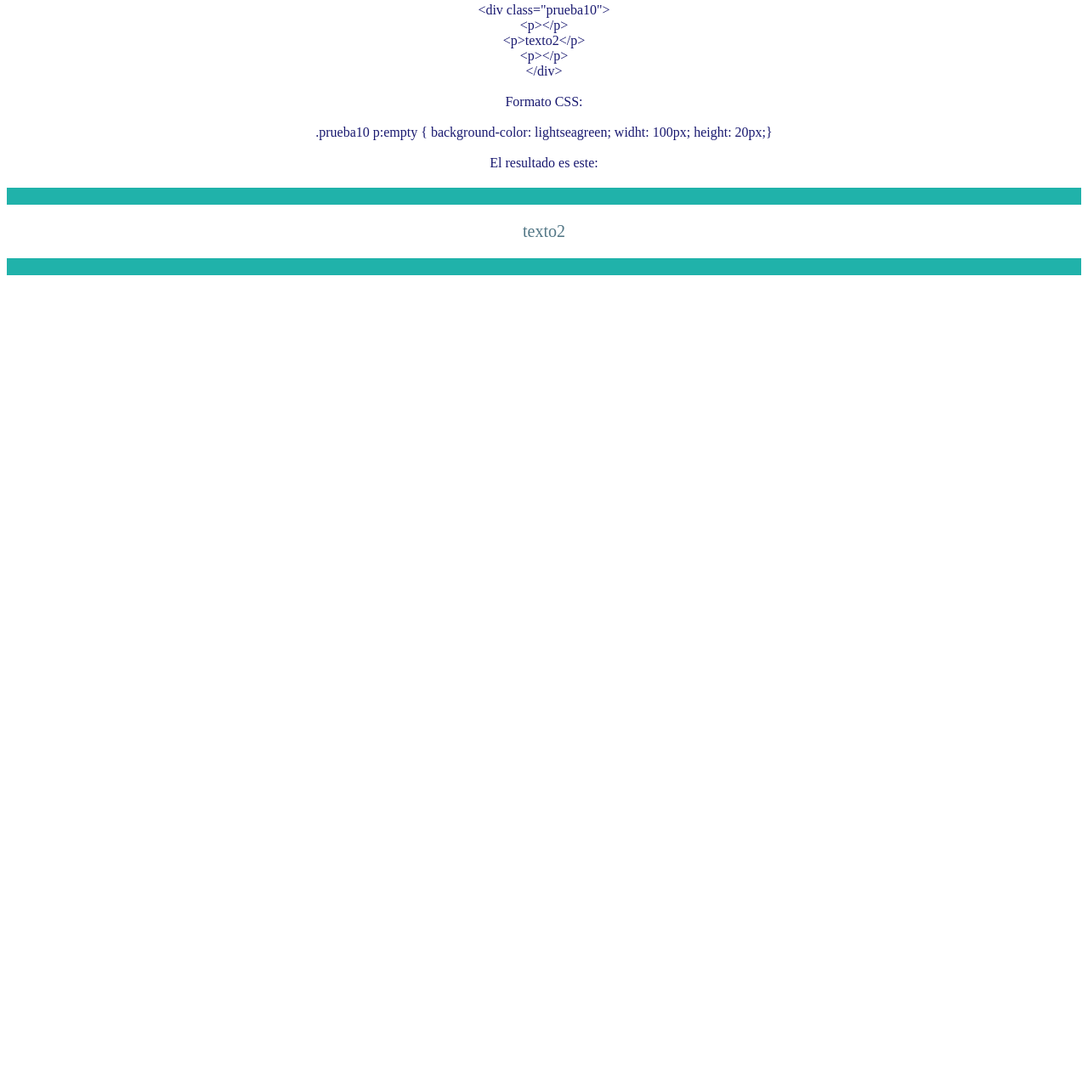
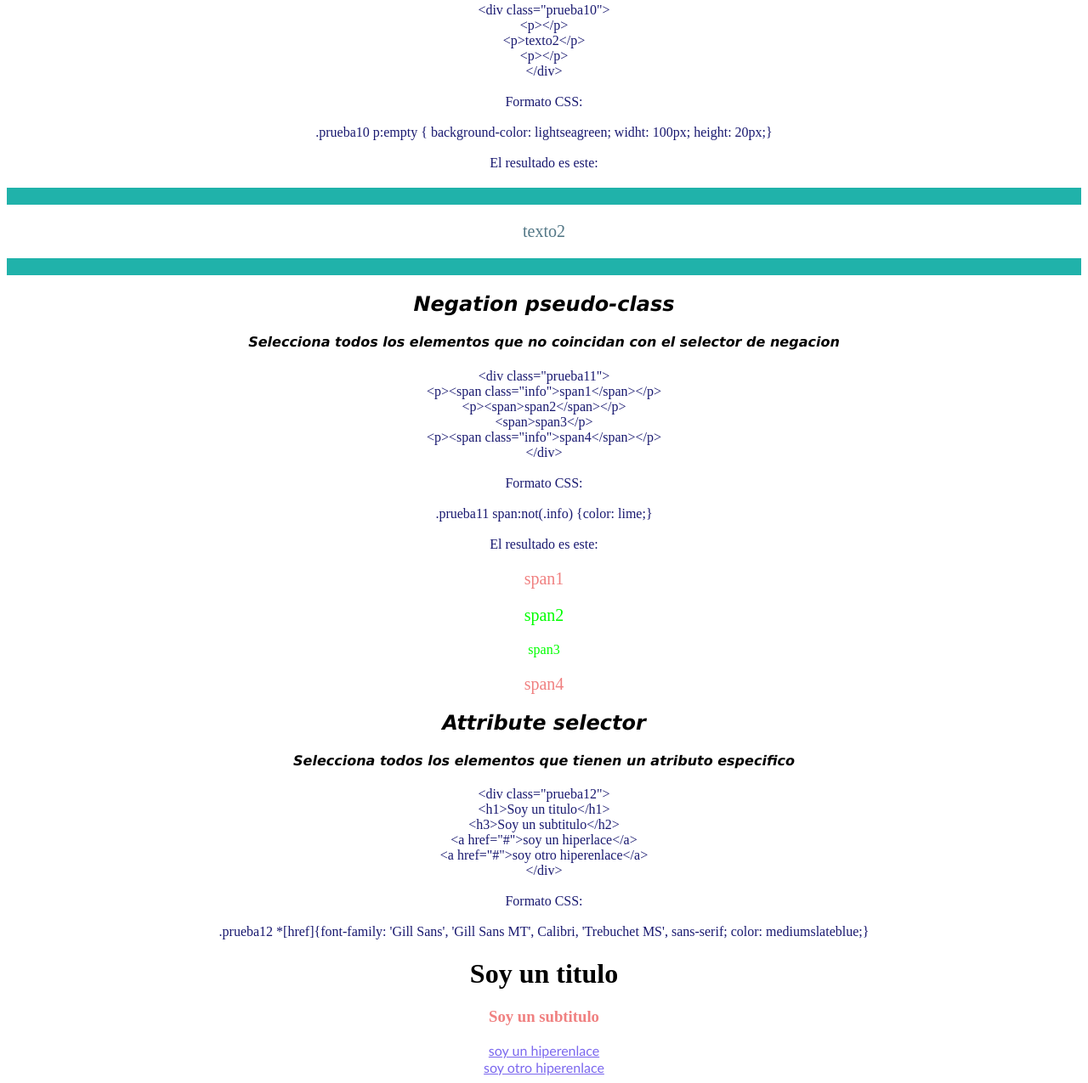
Before and after one commit to typeuwu/HTML-CSS, a plain HTML site: page index.html in a window 1280 px wide. Shown: the part 7965-9240 px from the top of the page at 85% size. Before the commit the page ends 8309 px from the top, so only its background shows below. Drawn offline with Linux system fonts and the light colour scheme.

Commit message:
feat: Agregué dos  ejemplos de selectores Negation pseudo-selector y Attribute selector con sus estilos

```diff
--- a/index.html
+++ b/index.html
@@ -471,6 +471,63 @@
             </div>
         </div>
 
+        <!--Negation pseudo-class-->
+
+        <div class="negation">
+            <h2>Negation pseudo-class</h2>
+            <h4>Selecciona todos los elementos que no coincidan con el selector de negacion</h4>
+
+            <div class="ejemplo">
+                &lt;div class="prueba11"&gt;<br>
+                &lt;p&gt;&lt;span class="info"&gt;span1&lt;/span&gt;&lt;/p&gt;<br>
+                &lt;p&gt;&lt;span&gt;span2&lt;/span&gt;&lt;/p&gt;<br>
+                &lt;span&gt;span3&lt;/p&gt;<br>
+                &lt;p&gt;&lt;span class="info"&gt;span4&lt;/span&gt;&lt;/p&gt;<br>
+                &lt;/div&gt;<br><br>
+                Formato CSS:
+                <br><br>
+                .prueba11 span:not(.info) {color: lime;}
+                <br><br>
+                El resultado es este:
+            </div>
+            <div class="prueba11">
+                <p><span class="info">span1</span></p>
+                <p><span>span2</span></p>
+                <span>span3</span>
+                <p><span class="info">span4</span></p>
+            </div>
+        </div>
+
+        <!--Attribute selector-->
+
+        <div class="attribute">
+            <h2>Attribute selector</h2>
+            <h4>Selecciona todos los elementos que tienen un atributo especifico</h4>
+
+            <div class="ejemplo">
+                &lt;div class="prueba12"&gt;<br>
+                &lt;h1&gt;Soy un titulo&lt;/h1&gt;<br>
+                &lt;h3&gt;Soy un subtitulo&lt;/h2&gt;<br>
+                &lt;a href="#"&gt;soy un hiperlace&lt;/a&gt;<br>
+                &lt;a href="#"&gt;soy otro hiperenlace&lt;/a&gt;<br>
+                &lt;/div&gt;<br><br>
+                Formato CSS:
+                <br><br>
+                .prueba12 *[href]{font-family: 'Gill Sans', 'Gill Sans MT', Calibri, 'Trebuchet MS', sans-serif;
+                color: mediumslateblue;}
+
+            </div>
+            <div class="prueba12">
+                <h1>Soy un titulo</h1>
+                <h3>Soy un subtitulo</h2>
+                <a href="#">soy un hiperenlace</a><br>
+                <a href="#">soy otro hiperenlace</a>
+            </div>
+
+
+        </div>
+
+
 
 
 
--- a/style.css
+++ b/style.css
@@ -95,3 +95,12 @@ p span:only-of-type
     background-color: lightseagreen;
     height: 20px;
 }
+.prueba11 span:not(.info)
+{
+     color: lime;
+}
+.prueba12 *[href]
+{
+   font-family: 'Gill Sans', 'Gill Sans MT', Calibri, 'Trebuchet MS', sans-serif;
+   color: mediumslateblue;
+}
```
